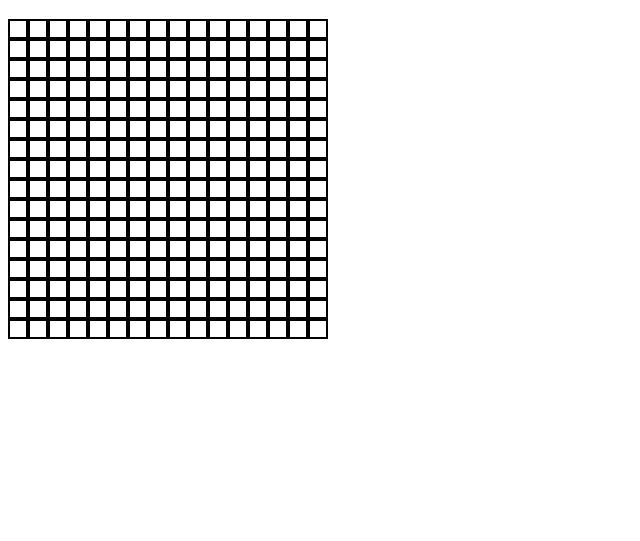
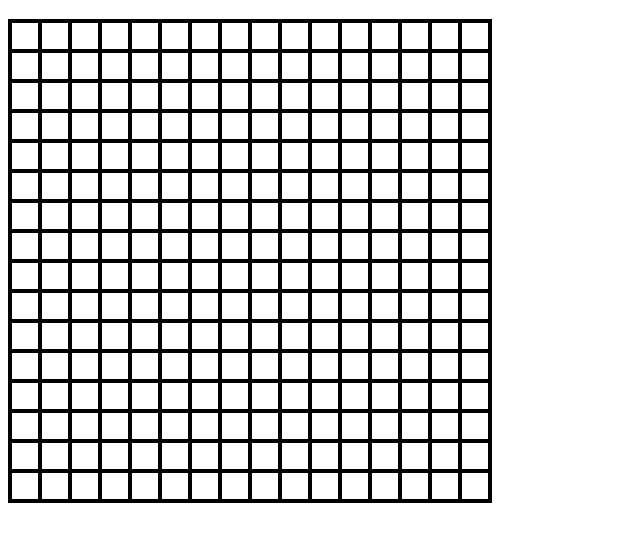
Before and after one commit to Bowiten/odin-etch, a plain HTML site: page index.html in a window 1280 px wide. Shown: the part 61-602 px from the top of the page, without its empty margins (0-640 px from the left). Drawn offline with Linux system fonts and the light colour scheme.

Commit message:
Resize grid

```diff
--- a/style.css
+++ b/style.css
@@ -1,12 +1,13 @@
 #grid {
-    width: 320px;
+    width: 480px;
+    border: 2px solid #000000;
     display: flex;
     flex-wrap: wrap;
 }
 
 .cell {
-    height: 20px;
-    width: 20px;
+    height: 30px;
+    width: 30px;
     box-sizing: border-box;
     border: 2px solid #000000;
 }
```
